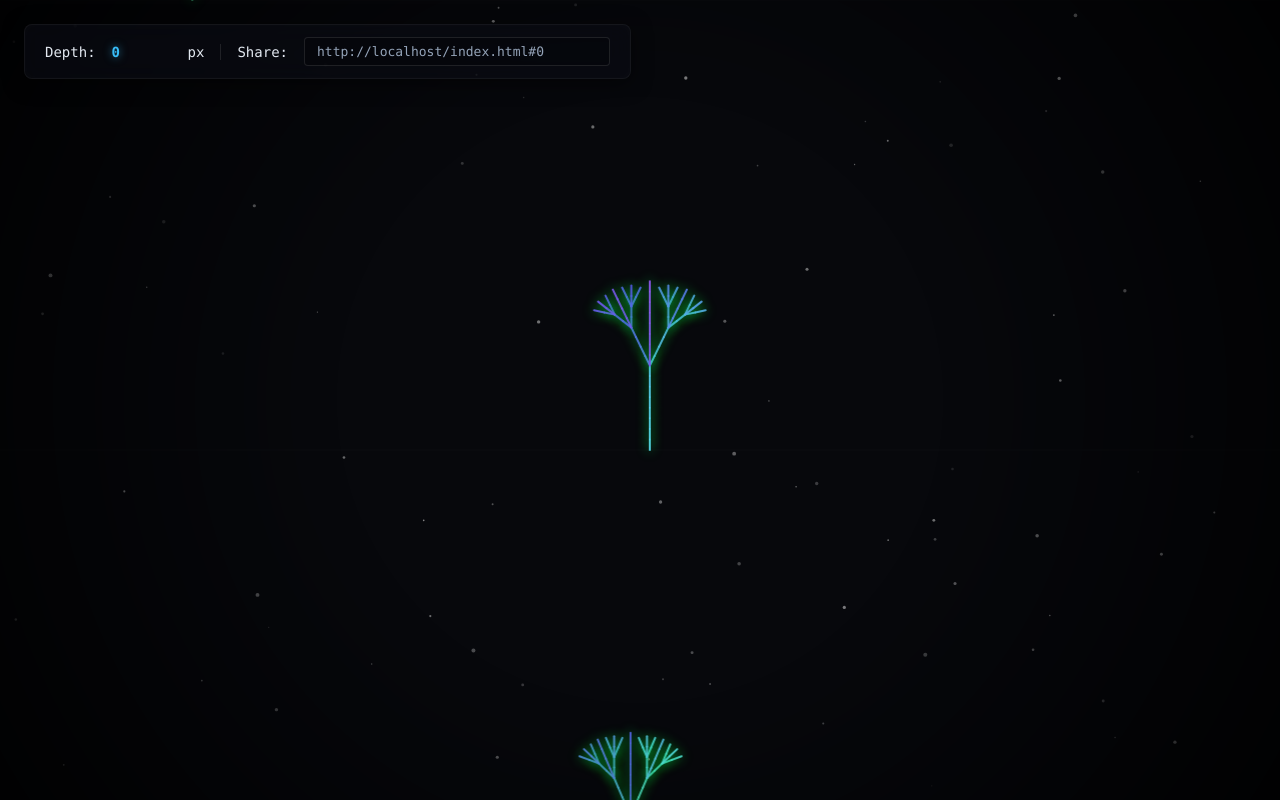
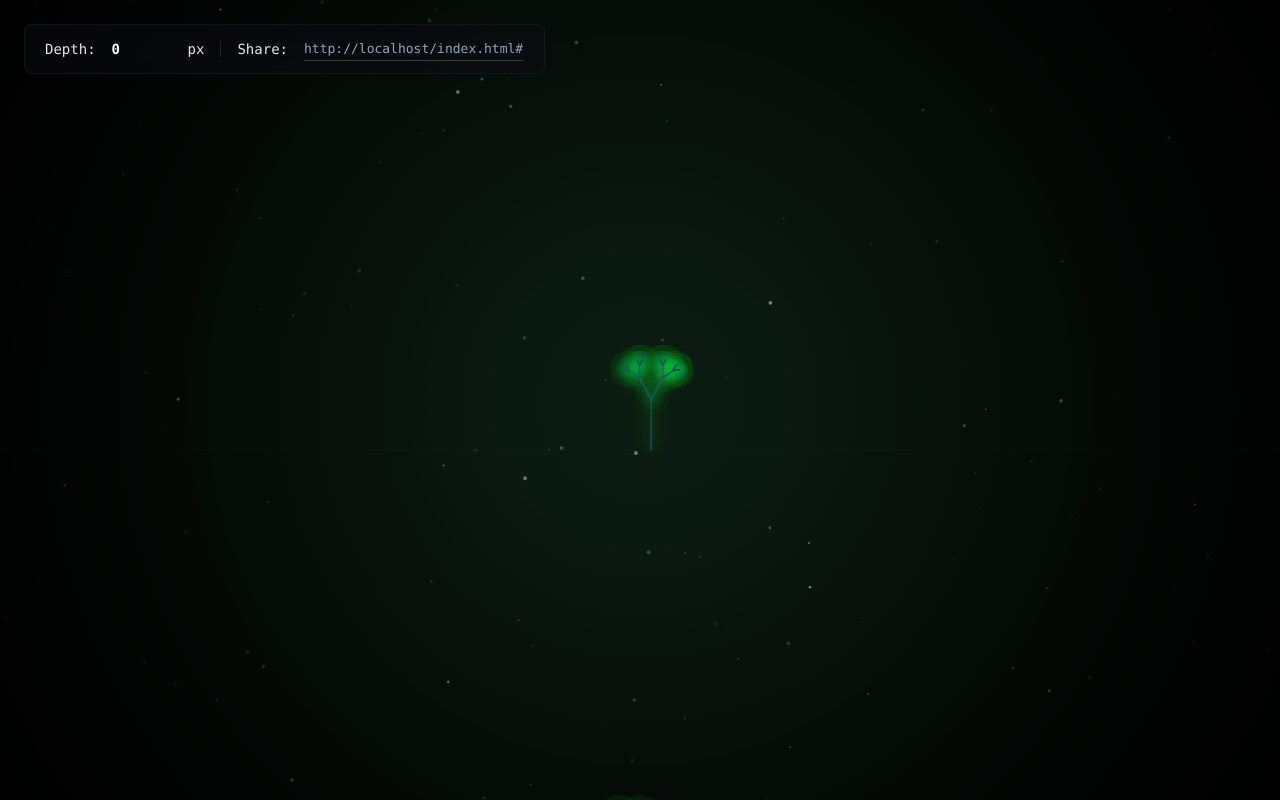
Before and after one commit to ansh3108/Endless-Flora, a plain HTML site: page index.html in a window 1280 px wide. Drawn offline with Linux system fonts and the light colour scheme.

Commit message:
its really infinite now

```diff
--- a/index.html
+++ b/index.html
@@ -8,11 +8,18 @@
 </head>
 <body>
     <div id="vignette"></div>
+
     <div id="ui">
         Depth: <span id="depth">0</span>px
         <div class="divider"></div>
         Share: <input id="shareUrl" readonly>
     </div>
+
+    <div id="toast" class="hidden">
+        <div id="toast-title">Entering</div>
+        <div id="toast-name">The Canopy</div>
+    </div>
+
     <canvas id="stage"></canvas>
     <script src="script.js"></script>
 </body>
--- a/script.js
+++ b/script.js
@@ -2,13 +2,23 @@ const canvas = document.getElementById('stage');
 const ctx = canvas.getContext('2d', { alpha: false });
 const depthEl = document.getElementById('depth');
 const shareEl = document.getElementById('shareUrl');
+const toastEl = document.getElementById('toast');
+const toastNameEl = document.getElementById('toast-name');
 
 let w, h;
 let vy = 0;
 let ty = 0;
+let currentEpochIndex = -1;
+let currentBgHue = 140;
+let toastTimeout;
+
 const spacing = 450;
+const epochSize = 15000;
+const plantCache = new Map();
+const epochCache = new Map();
 
-const plantCache = new Map();
+const adjectives = ["Luminous", "Abyssal", "Crimson", "Crystalline", "Echoing", "Whispering", "Neon", "Fractal", "Obsidian", "Astral", "Verdant", "Ethereal", "Savage", "Serene", "Umbral", "Radiant", "Iridescent"];
+const nouns = ["Canopy", "Depths", "Grottos", "Matrix", "Weave", "Thicket", "Spire", "Vents", "Reach", "Domain", "Hollow", "Expanse", "Garden", "Tangle", "Nexus", "Sanctuary", "Ruins"];
 
 const initHash = parseInt(window.location.hash.replace('#', ''));
 if (!isNaN(initHash)) {
@@ -24,12 +34,15 @@ window.addEventListener('resize', resize);
 resize();
 
 window.addEventListener('wheel', e => {
-    ty += e.deltaY * 1.5;
+    ty += e.deltaY * 1.2;
     ty = Math.max(0, ty);
     window.history.replaceState(null, null, `#${Math.floor(ty)}`);
 });
 
-shareEl.addEventListener('click', () => shareEl.select());
+shareEl.addEventListener('click', () => {
+    shareEl.select();
+    navigator.clipboard.writeText(shareEl.value);
+});
 
 const prng = a => () => {
     let t = a += 0x6D2B79F5;
@@ -38,81 +51,119 @@ const prng = a => () => {
     return ((t ^ t >>> 14) >>> 0) / 4294967296;
 };
 
-const particles = Array.from({ length: 80 }, () => ({
+const particles = Array.from({ length: 120 }, () => ({
     x: Math.random() * window.innerWidth,
     y: Math.random() * window.innerHeight,
+    z: Math.random() * 2.5 + 0.5,
     s: Math.random() * 1.5 + 0.5,
-    vx: (Math.random() - 0.5) * 0.2,
-    vy: (Math.random() - 0.5) * 0.2,
-    alpha: Math.random() * 0.4 + 0.1
+    vx: (Math.random() - 0.5) * 0.15,
+    vy: (Math.random() - 0.5) * 0.15,
+    alpha: Math.random() * 0.5 + 0.1
 }));
 
-const lSystems = {
-    rules: {
-        'A': 'F[+A][-A]F',
-        'F': 'FF',
-        'B': 'F-[[B]+B]+F[+FB]-B',
-        'X': 'F+[[X]-X]-F[-FX]+X'
-    },
-    generate: (axiom, iters) => {
-        let result = axiom;
-        for (let i = 0; i < iters; i++) {
-            let next = '';
-            for (let char of result) next += lSystems.rules[char] || char;
-            result = next;
+
+const generateEpoch = (index) => {
+    if (epochCache.has(index)) return epochCache.get(index);
+
+    const seed = index * 99991 + 1;
+    const rng = prng(seed);
+
+    const adj = adjectives[Math.floor(rng() * adjectives.length)];
+    const noun = nouns[Math.floor(rng() * nouns.length)];
+    const name = index === 0 ? "The Surface" : `${adj} ${noun}`;
+
+    const h = index === 0 ? 140 : Math.floor(rng() * 360);
+
+    let ruleX = "F";
+    const branches = Math.floor(rng() * 3) + 1;
+
+    for (let i = 0; i < branches; i++) {
+        const sign = rng() > 0.5 ? '+' : '-';
+        if (rng() > 0.7) {
+            ruleX += `[+X][-X]`;
+        } else {
+            const inner = rng() > 0.5 ? "FX" : "X";
+            ruleX += `[${sign}${inner}]`;
         }
-        return result;
+        if (rng() > 0.5) ruleX += "F";
     }
+    ruleX += (rng() > 0.5 ? "+X" : "-X");
+
+
+    const branchCount = (ruleX.match(/\[/g) || []).length;
+    let iters = 5;
+    if (branchCount > 2) iters = 4;
+    if (branchCount > 4) iters = 3;
+
+
+    let instructions = "X";
+    for (let i = 0; i < iters; i++) {
+        let next = "";
+        for (let char of instructions) {
+            if (char === 'X') next += ruleX;
+            else if (char === 'F') next += "FF";
+            else next += char;
+        }
+        instructions = next;
+    }
+
+    const epochData = {
+        index, name, h,
+        angle: 15 + rng() * 25,
+        len: 3 + rng() * 6,
+        instructions
+    };
+
+    epochCache.set(index, epochData);
+    return epochData;
 };
 
-const biomes = [
-    { d: 0, h: 140, axiom: 'A', iters: 4, len: 10, angle: 25 },
-    { d: 15000, h: 280, axiom: 'B', iters: 4, len: 7, angle: 22 },
-    { d: 45000, h: 190, axiom: 'X', iters: 5, len: 5, angle: 20 }
-];
+const showToast = (name, colorHue) => {
+    toastNameEl.textContent = name;
+    toastNameEl.style.textShadow = `0 0 20px hsla(${colorHue}, 100%, 50%, 0.5)`;
+    depthEl.style.color = `hsl(${colorHue}, 100%, 75%)`;
+    depthEl.style.textShadow = `0 0 12px hsla(${colorHue}, 100%, 50%, 0.4)`;
 
-biomes.forEach(b => {
-    b.instructions = lSystems.generate(b.axiom, b.iters);
-});
+    toastEl.classList.add('visible');
+    clearTimeout(toastTimeout);
+    toastTimeout = setTimeout(() => toastEl.classList.remove('visible'), 3500);
+};
 
-const getBiome = depth => biomes.slice().reverse().find(b => depth >= b.d) || biomes[0];
+const createPlantCanvas = (seed, absoluteY) => {
+    const epochIndex = Math.floor(absoluteY / epochSize);
+    const epoch = generateEpoch(epochIndex);
 
-const createPlantCanvas = (seed, depth) => {
     const offscreen = document.createElement('canvas');
     const oCtx = offscreen.getContext('2d');
 
-    const cWidth = 600;
-    const cHeight = 800;
+    const cWidth = 800;
+    const cHeight = 1000;
     offscreen.width = cWidth;
     offscreen.height = cHeight;
 
     const rng = prng(seed);
-    const biome = getBiome(depth);
+    oCtx.translate(cWidth / 2, cHeight - 60);
+    oCtx.lineWidth = 1.5;
+    oCtx.lineCap = 'round';
+    oCtx.shadowBlur = 15;
+    oCtx.shadowColor = `hsl(${epoch.h}, 100%, 40%)`;
 
-    oCtx.translate(cWidth / 2, cHeight - 20);
-    oCtx.lineWidth = 2;
-    oCtx.lineCap = 'round';
-    oCtx.shadowBlur = 12;
-    oCtx.shadowColor = `hsl(${biome.h}, 100%, 50%)`;
+    const angleRad = (epoch.angle + (rng() * 10 - 5)) * (Math.PI / 180);
+    const len = epoch.len * (0.8 + rng() * 0.5);
+    const colorVariance = rng() * 50;
 
-    const angleRad = (biome.angle + (rng() * 8 - 4)) * (Math.PI / 180);
-    const len = biome.len * (0.8 + rng() * 0.5);
+    const gradient = oCtx.createLinearGradient(0, 0, 0, -cHeight * 0.7);
+    gradient.addColorStop(0, `hsla(${epoch.h + colorVariance}, 60%, 20%, 0.9)`);
+    gradient.addColorStop(1, `hsla(${epoch.h + colorVariance + 30}, 90%, 75%, 0.9)`);
+    oCtx.strokeStyle = gradient;
 
-    let step = 0;
-    const colorVariance = rng() * 60;
-
-    for (let char of biome.instructions) {
+    for (let char of epoch.instructions) {
         if (char === 'F') {
             oCtx.beginPath();
             oCtx.moveTo(0, 0);
             oCtx.lineTo(0, -len);
-
-            const currentHue = biome.h + (step * 1.2) + colorVariance;
-            oCtx.strokeStyle = `hsla(${currentHue}, 85%, 65%, 0.9)`;
             oCtx.stroke();
-
             oCtx.translate(0, -len);
-            step++;
         } else if (char === '+') {
             oCtx.rotate(angleRad);
         } else if (char === '-') {
@@ -128,13 +179,23 @@ const createPlantCanvas = (seed, depth) => {
 };
 
 const render = () => {
-    ctx.fillStyle = '#07080c';
+
+    const activeEpoch = generateEpoch(Math.floor((vy + h/2) / epochSize));
+    let hueDiff = activeEpoch.h - currentBgHue;
+    if (hueDiff > 180) hueDiff -= 360;
+    else if (hueDiff < -180) hueDiff += 360;
+    currentBgHue = (currentBgHue + (hueDiff * 0.03) + 360) % 360;
+
+    const bgGradient = ctx.createRadialGradient(w/2, h/2, 0, w/2, h/2, Math.max(w, h));
+    bgGradient.addColorStop(0, `hsl(${currentBgHue}, 40%, 8%)`);
+    bgGradient.addColorStop(1, '#020203');
+    ctx.fillStyle = bgGradient;
     ctx.fillRect(0, 0, w, h);
 
     ctx.globalCompositeOperation = 'screen';
     particles.forEach(p => {
         p.x += p.vx;
-        p.y += p.vy - ((ty - vy) * 0.2);
+        p.y += p.vy - ((ty - vy) * (0.1 / p.z));
 
         if (p.x < 0) p.x = w;
         if (p.x > w) p.x = 0;
@@ -143,7 +204,7 @@ const render = () => {
 
         ctx.beginPath();
         ctx.arc(p.x, p.y, p.s, 0, Math.PI * 2);
-        ctx.fillStyle = `rgba(255, 255, 255, ${p.alpha})`;
+        ctx.fillStyle = `hsla(${currentBgHue}, 80%, 80%, ${p.alpha / p.z})`;
         ctx.fill();
     });
 
@@ -159,31 +220,30 @@ const render = () => {
         const seed = i * 8675309;
         const rng = prng(seed);
 
+
+
         ctx.beginPath();
         ctx.moveTo(0, screenY);
         ctx.lineTo(w, screenY);
-        ctx.strokeStyle = 'rgba(255,255,255,0.02)';
+        ctx.strokeStyle = 'rgba(255, 255, 255, 0.015)';
         ctx.lineWidth = 1;
         ctx.stroke();
 
-        if (rng() > 0.15) {
+        if (rng() > 0.2) {
             visibleSeeds.add(seed);
-
             let cached = plantCache.get(seed);
             if (!cached) {
                 cached = createPlantCanvas(seed, absY);
                 plantCache.set(seed, cached);
             }
-
-            const x = w * 0.15 + (rng() * w * 0.7);
-            ctx.drawImage(cached.canvas, x - (cached.width / 2), screenY - cached.height + 20);
+            const x = w * 0.1 + (rng() * w * 0.8);
+            ctx.drawImage(cached.canvas, x - (cached.width / 2), screenY - cached.height + 60);
         }
     }
 
+
     for (let key of plantCache.keys()) {
-        if (!visibleSeeds.has(key)) {
-            plantCache.delete(key);
-        }
+        if (!visibleSeeds.has(key)) plantCache.delete(key);
     }
 };
 
@@ -192,7 +252,17 @@ const loop = () => {
     depthEl.textContent = Math.floor(vy);
     shareEl.value = `${window.location.href.split('#')[0]}#${Math.floor(ty)}`;
 
-    render();
+    const activeEpochIndex = Math.floor((vy + h / 2) / epochSize);
+    if (activeEpochIndex !== currentEpochIndex) {
+        currentEpochIndex = activeEpochIndex;
+        const epoch = generateEpoch(currentEpochIndex);
+        if (vy > 100) showToast(epoch.name, epoch.h);
+    }
+
+    if (Math.abs(ty - vy) > 0.1 || particles.length > 0)  {
+        render();
+    }
+
     requestAnimationFrame(loop);
 };
 
--- a/style.css
+++ b/style.css
@@ -4,18 +4,15 @@ body, html {
     width: 100vw;
     height: 100vh;
     overflow: hidden;
-    background: radial-gradient(circle at 50% 50%, #131522 0%, #040406 100%);
+    background: #040406;
     color: #e2e8f0;
     font-family: ui-monospace, SFMono-Regular, Menlo, Monaco, Consolas, monospace;
 }
 
 #vignette {
     position: fixed;
-    top: 0;
-    left: 0;
-    width: 100vw;
-    height: 100vh;
-    background: radial-gradient(circle at 50% 50%, transparent 40%, rgba(0, 0, 0, 0.8) 100%);
+    inset: 0;
+    background: radial-gradient(circle at 50% 50%, transparent 20%, rgba(0, 0, 0, 0.95) 100%);
     pointer-events: none;
     z-index: 10;
 }
@@ -30,12 +27,12 @@ body, html {
     position: fixed;
     top: 24px;
     left: 24px;
-    background: rgba(10, 12, 20, 0.6);
+    background: rgba(10, 12, 20, 0.5);
     backdrop-filter: blur(12px);
+    -webkit-backdrop-filter: blur(12px);
     padding: 12px 20px;
     border-radius: 8px;
     border: 1px solid rgba(255, 255, 255, 0.05);
-    box-shadow: 0 4px 20px rgba(0, 0, 0, 0.5), inset 0 0 10px rgba(255, 255, 255, 0.02);
     display: flex;
     gap: 16px;
     align-items: center;
@@ -51,19 +48,18 @@ body, html {
 
 #depth {
     font-weight: bold;
-    color: #38bdf8;
-    text-shadow: 0 0 8px rgba(56, 189, 248, 0.6);
+    color: #fff;
     min-width: 60px;
     display: inline-block;
 }
 
 input {
-    background: rgba(0, 0, 0, 0.2);
-    border: 1px solid rgba(255, 255, 255, 0.1);
+    background: transparent;
+    border: none;
+    border-bottom: 1px solid rgba(255, 255, 255, 0.2);
     color: #94a3b8;
-    padding: 6px 12px;
-    border-radius: 4px;
-    width: 280px;
+    padding: 4px 0;
+    width: 220px;
     font-family: inherit;
     font-size: 13px;
     outline: none;
@@ -71,7 +67,39 @@ input {
 }
 
 input:focus {
-    border-color: #38bdf8;
+    border-color: #fff;
     color: #fff;
-    box-shadow: 0 0 12px rgba(56, 189, 248, 0.3);
 }
+
+#toast {
+    position: fixed;
+    bottom: 60px;
+    left: 50%;
+    transform: translateX(-50%) translateY(20px);
+    text-align: center;
+    z-index: 50;
+    opacity: 0;
+    pointer-events: none;
+    transition: all 0.8s cubic-bezier(0.16, 1, 0.3, 1);
+}
+
+#toast.visible {
+    opacity: 1;
+    transform: translateX(-50%) translateY(0);
+}
+
+#toast-title {
+    font-size: 11px;
+    text-transform: uppercase;
+    letter-spacing: 3px;
+    color: #94a3b8;
+    margin-bottom: 4px;
+}
+
+#toast-name {
+    font-size: 24px;
+    font-weight: bold;
+    letter-spacing: 1px;
+    color: #fff;
+    text-shadow: 0 0 20px rgba(255, 255, 255, 0.5);
+}
```
